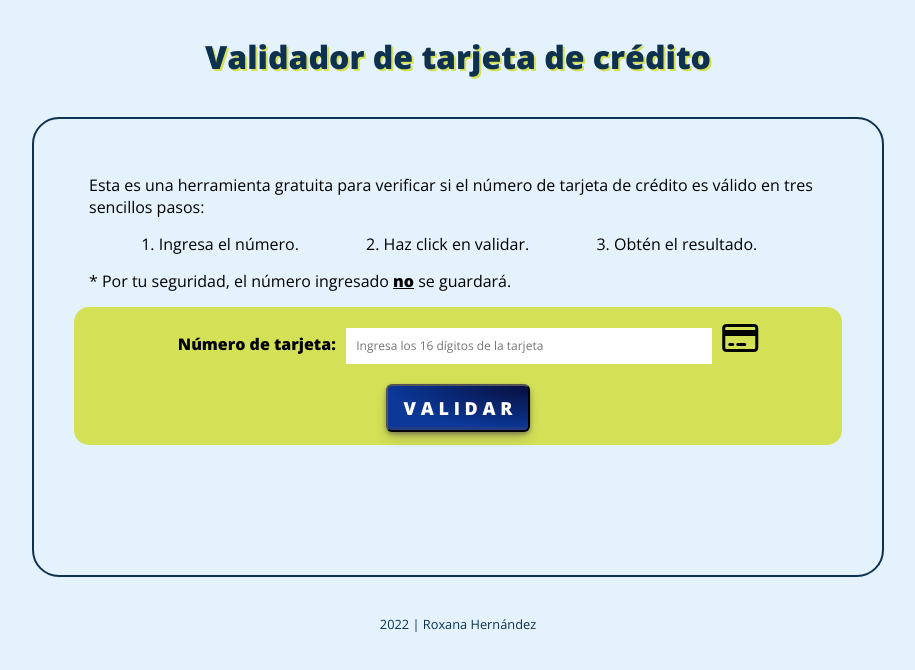
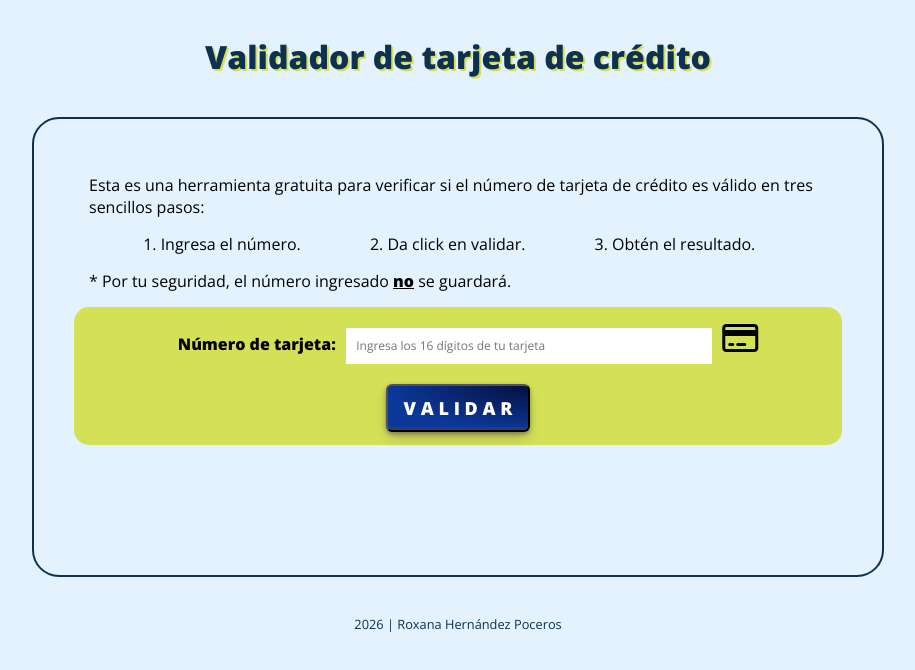
Before and after one commit to rox24013162/validador-de-tarjetas, a plain HTML site: page src/index.html in a window 1280 px wide. Shown: the whole page, without its empty margins (182-1097 px from the left). Drawn offline with nearby package versions, Linux system fonts and the light colour scheme.

Commit message:
Corrects index texts

```diff
--- a/src/index.html
+++ b/src/index.html
@@ -22,7 +22,7 @@
         </p>
         <ol>
           <li>Ingresa el número.</li>
-          <li>Haz click en validar.</li>
+          <li>Da click en validar.</li>
           <li>Obtén el resultado.</li>
         </ol>
         <p>
@@ -35,7 +35,7 @@
           <input
             type="text"
             id="inCardNumber"
-            placeholder="Ingresa los 16 dígitos de la tarjeta"
+            placeholder="Ingresa los 16 dígitos de tu tarjeta"
             pattern="[0-9]{16}"
             maxlength="16"
             required
@@ -52,7 +52,7 @@
         <div id="validityText"></div>
       </div>
     </main>
-    <footer>2022 | Roxana Hernández</footer>
+    <footer>2026 | Roxana Hernández Poceros</footer>
     <script src="index.js" type="module"></script>
   </body>
 </html>
```
